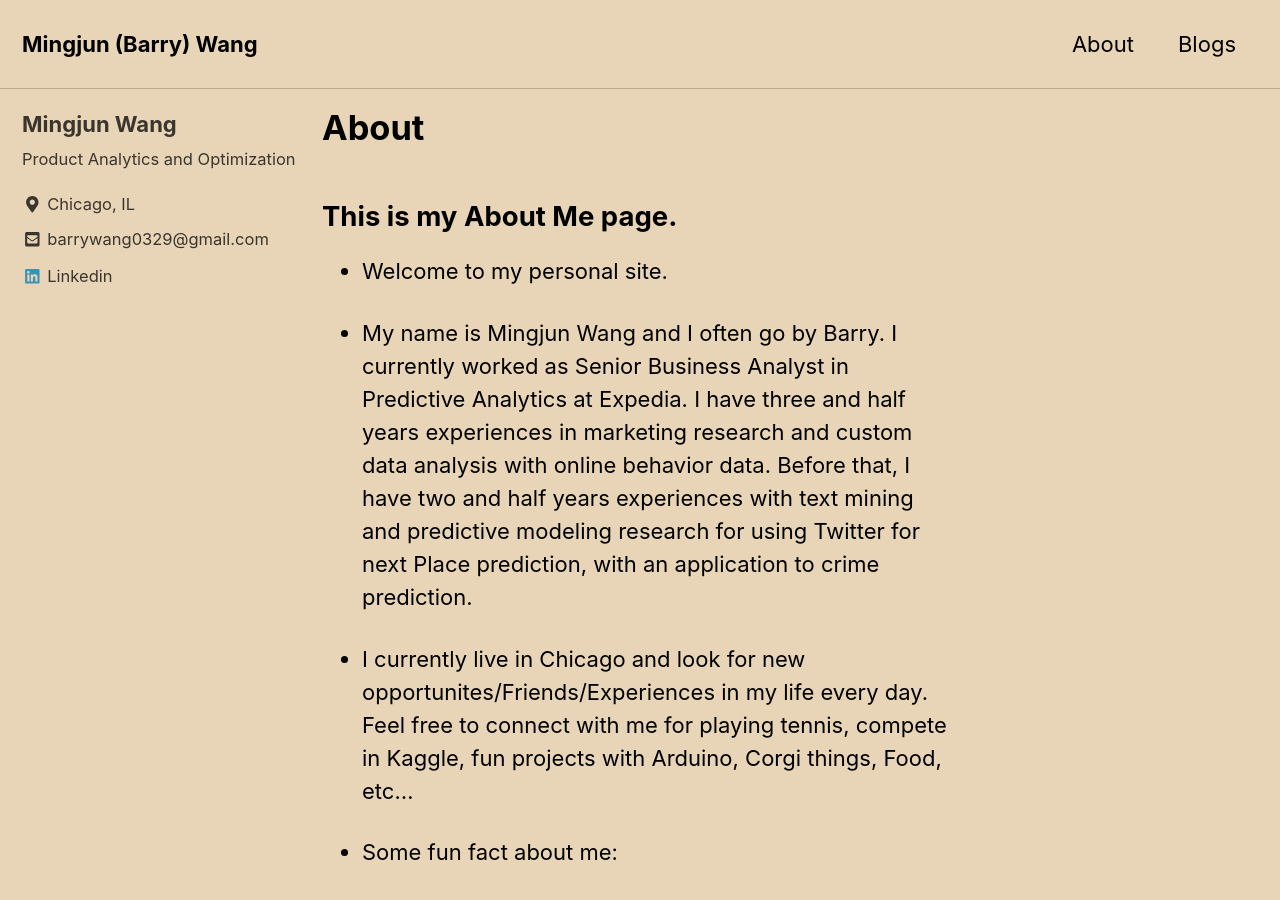
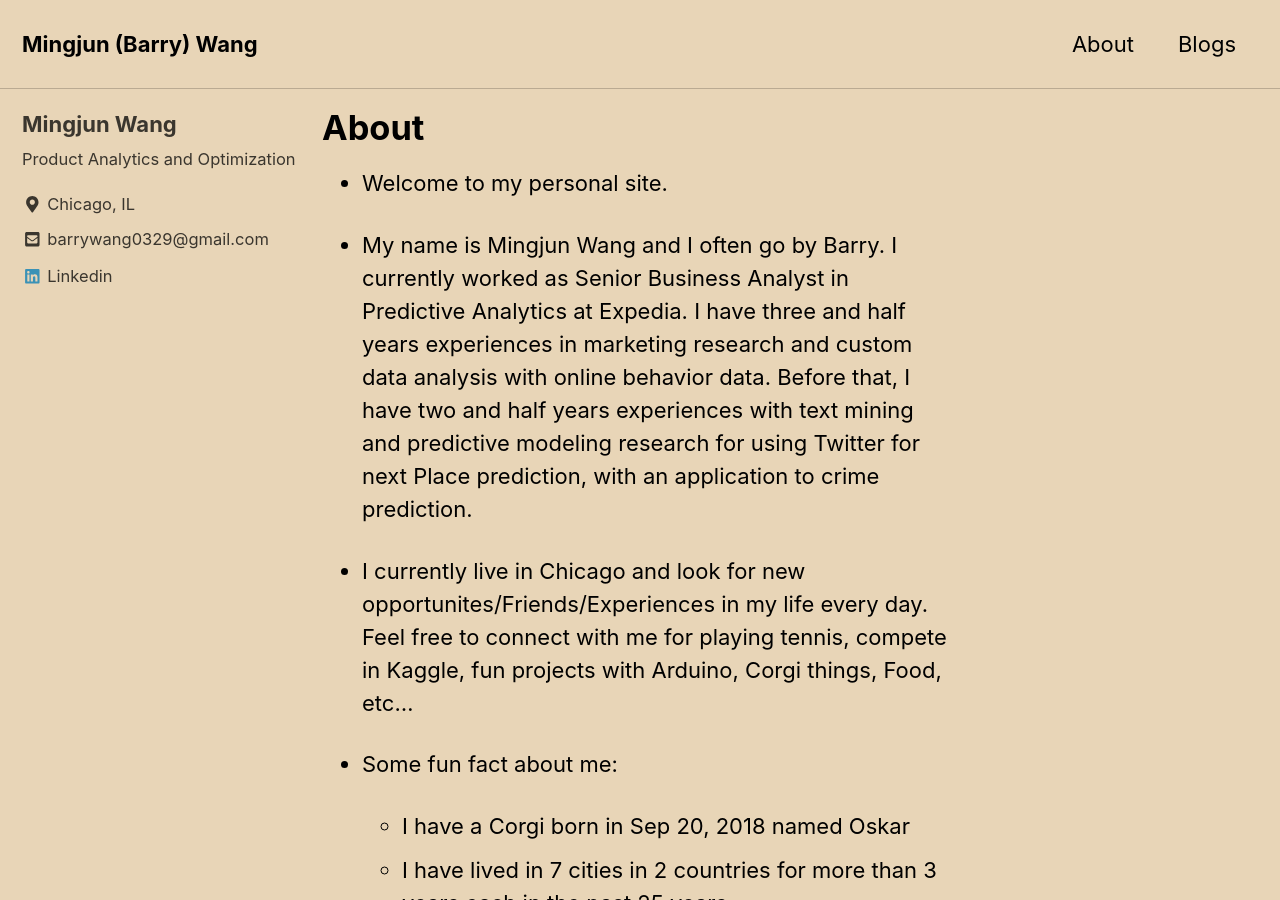
Before and after one commit to mw4ccBarry/mw4ccBarry.github.io, a Jekyll site: the page built from _pages/about.md, in a window 1280 px wide and 900 px high. Built offline with Jekyll 4.4.1, drawn with Linux system fonts in a browser that asks for light colours; cached includes are drawn as plain includes; nearby versions of some CDN libraries.

Commit message:
update about me page

```diff
--- a/_pages/about.md
+++ b/_pages/about.md
@@ -5,9 +5,6 @@ permalink: /about/
 author_profile: true
 comments: true
 ---
-
-## This is my About Me page.
-
 * Welcome to my personal site.
 
 * My name is Mingjun Wang and I often go by Barry. I currently worked as Senior Business Analyst in Predictive Analytics at Expedia. I have three and half years experiences in marketing research and custom data analysis with online behavior data. Before that, I have two and half years experiences with text mining and predictive modeling research for using Twitter for next Place prediction, with an application to crime prediction.
```
